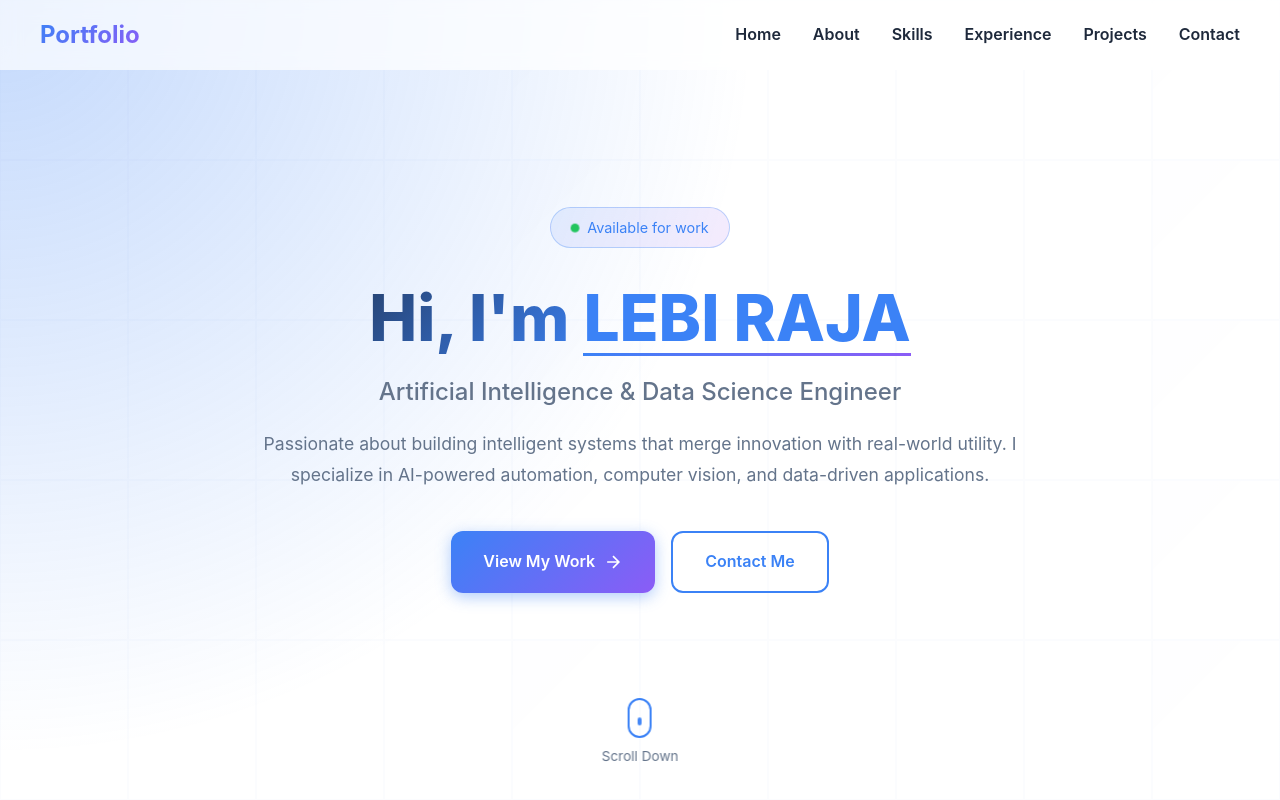
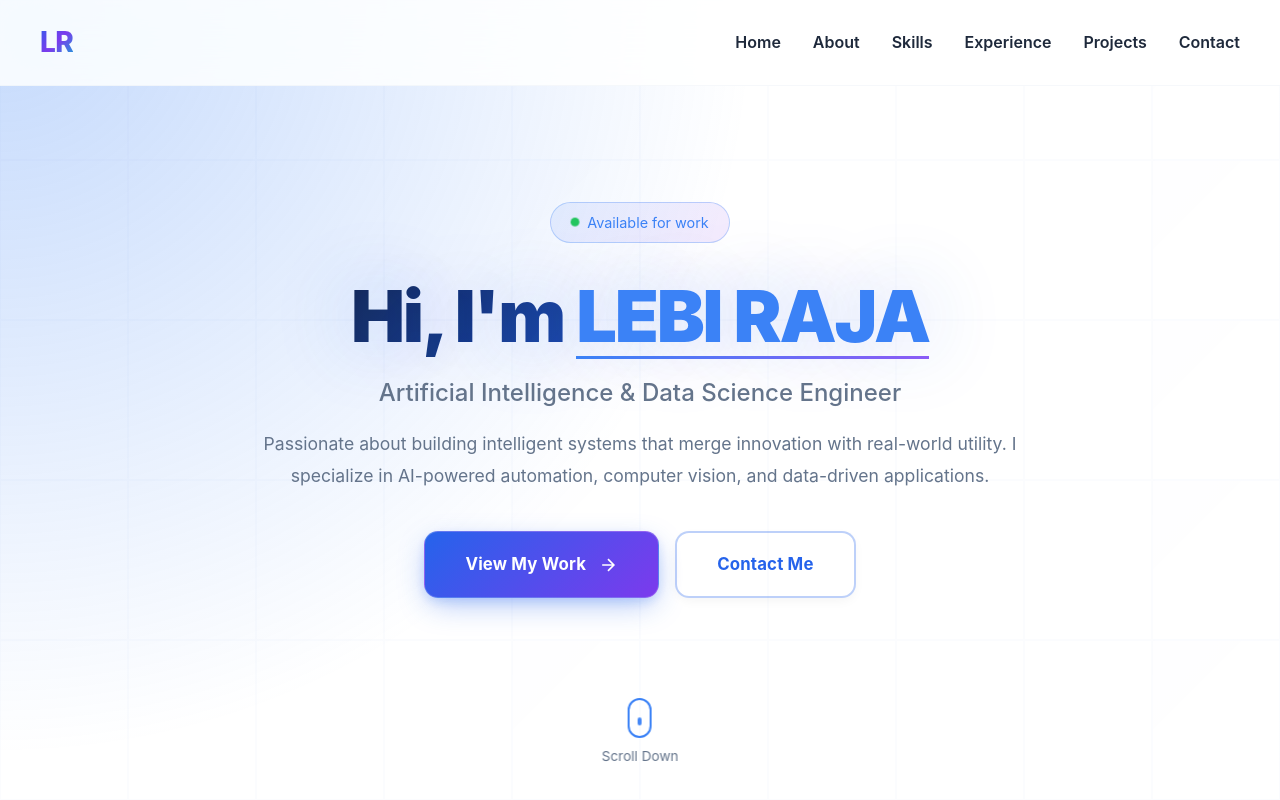
Before and after one commit to lebiraja/portfolio_me, a React (Vite) app: page / in a window 1280 px wide. Shown: the top 800 px of the page. Built offline with nearby package versions, Linux system fonts and the light colour scheme.

Commit message:
UI update

```diff
--- a/src/components/Contact.jsx
+++ b/src/components/Contact.jsx
@@ -95,7 +95,12 @@ const Contact = () => {
                 required
               ></textarea>
             </div>
-            <button type="submit" className="btn btn-primary">Send Message</button>
+            <button type="submit" className="btn btn-primary">
+              <span>Send Message</span>
+              <svg width="20" height="20" viewBox="0 0 24 24" fill="none" stroke="currentColor" strokeWidth="2">
+                <path d="M22 2L11 13M22 2l-7 20-4-9-9-4 20-7z"/>
+              </svg>
+            </button>
           </form>
         </div>
       </div>
--- a/src/components/Footer.jsx
+++ b/src/components/Footer.jsx
@@ -5,8 +5,8 @@ const Footer = () => {
   return (
     <footer className="footer">
       <div className="container">
-        <p>&copy; {new Date().getFullYear()} Your Name. All rights reserved.</p>
-        <p>Built with ❤️ using React</p>
+        <p>&copy; {new Date().getFullYear()} Lebi Raja. All rights reserved.</p>
+        <p>Crafted with precision & passion using React</p>
       </div>
     </footer>
   );
--- a/src/components/Hero.css
+++ b/src/components/Hero.css
@@ -75,15 +75,23 @@
 }
 
 .hero-title {
-  font-size: 4rem;
-  font-weight: 800;
+  font-size: 4.5rem;
+  font-weight: 900;
   margin-bottom: 1rem;
-  background: linear-gradient(135deg, #1e293b 0%, #3b82f6 50%, #8b5cf6 100%);
+  background: linear-gradient(135deg, #0f172a 0%, #2563eb 40%, #7c3aed 70%, #06b6d4 100%);
+  background-size: 200% auto;
   -webkit-background-clip: text;
   -webkit-text-fill-color: transparent;
   background-clip: text;
-  animation: slideDown 1s ease-out 0.4s both;
-  line-height: 1.2;
+  animation: slideDown 1s ease-out 0.4s both, gradientShift 8s ease infinite;
+  line-height: 1.15;
+  letter-spacing: -0.03em;
+  text-shadow: 0 0 80px rgba(37, 99, 235, 0.3);
+}
+
+@keyframes gradientShift {
+  0%, 100% { background-position: 0% 50%; }
+  50% { background-position: 100% 50%; }
 }
 
 .highlight {
@@ -130,15 +138,17 @@
 .btn {
   display: inline-flex;
   align-items: center;
-  gap: 0.5rem;
-  padding: 1rem 2rem;
-  border-radius: 12px;
+  gap: 0.75rem;
+  padding: 1.125rem 2.5rem;
+  border-radius: 14px;
   text-decoration: none;
-  font-weight: 600;
-  transition: all 0.4s cubic-bezier(0.4, 0, 0.2, 1);
+  font-weight: 700;
+  font-size: 1.05rem;
+  transition: all 0.3s cubic-bezier(0.4, 0, 0.2, 1);
   cursor: pointer;
   position: relative;
   overflow: hidden;
+  letter-spacing: 0.01em;
 }
 
 .btn::before {
@@ -149,14 +159,32 @@
   width: 0;
   height: 0;
   border-radius: 50%;
-  background: rgba(255, 255, 255, 0.3);
+  background: rgba(255, 255, 255, 0.25);
   transform: translate(-50%, -50%);
-  transition: width 0.6s, height 0.6s;
+  transition: width 0.5s cubic-bezier(0.4, 0, 0.2, 1), height 0.5s cubic-bezier(0.4, 0, 0.2, 1);
 }
 
 .btn:hover::before {
-  width: 300px;
-  height: 300px;
+  width: 400px;
+  height: 400px;
+}
+
+.btn::after {
+  content: '';
+  position: absolute;
+  inset: 0;
+  border-radius: 14px;
+  padding: 2px;
+  background: linear-gradient(135deg, rgba(255, 255, 255, 0.4), transparent);
+  -webkit-mask: linear-gradient(#fff 0 0) content-box, linear-gradient(#fff 0 0);
+  -webkit-mask-composite: xor;
+  mask-composite: exclude;
+  opacity: 0;
+  transition: opacity 0.3s;
+}
+
+.btn:hover::after {
+  opacity: 1;
 }
 
 .btn span, .btn svg {
@@ -165,14 +193,16 @@
 }
 
 .btn-primary {
-  background: linear-gradient(135deg, #3b82f6 0%, #8b5cf6 100%);
+  background: linear-gradient(135deg, #2563eb 0%, #7c3aed 100%);
   color: white;
-  box-shadow: 0 4px 15px rgba(59, 130, 246, 0.4);
+  box-shadow: 0 10px 30px -5px rgba(37, 99, 235, 0.4), 0 4px 12px -2px rgba(37, 99, 235, 0.2);
+  border: 1px solid rgba(255, 255, 255, 0.2);
 }
 
 .btn-primary:hover {
-  transform: translateY(-3px);
-  box-shadow: 0 8px 25px rgba(59, 130, 246, 0.5);
+  transform: translateY(-4px) scale(1.02);
+  box-shadow: 0 20px 40px -10px rgba(37, 99, 235, 0.5), 0 10px 20px -5px rgba(124, 58, 237, 0.3);
+  background: linear-gradient(135deg, #1d4ed8 0%, #6d28d9 100%);
 }
 
 .btn-primary svg {
@@ -184,16 +214,19 @@
 }
 
 .btn-secondary {
-  background-color: transparent;
-  color: #3b82f6;
-  border: 2px solid #3b82f6;
+  background: rgba(255, 255, 255, 0.1);
+  backdrop-filter: blur(10px);
+  color: #2563eb;
+  border: 2px solid rgba(37, 99, 235, 0.3);
+  box-shadow: 0 4px 12px -2px rgba(0, 0, 0, 0.05);
 }
 
 .btn-secondary:hover {
-  background-color: #3b82f6;
+  background: linear-gradient(135deg, #2563eb, #7c3aed);
   color: white;
-  transform: translateY(-3px);
-  box-shadow: 0 8px 25px rgba(59, 130, 246, 0.3);
+  border-color: transparent;
+  transform: translateY(-4px) scale(1.02);
+  box-shadow: 0 12px 30px -8px rgba(37, 99, 235, 0.4);
 }
 
 .scroll-indicator {
--- a/src/components/Navbar.css
+++ b/src/components/Navbar.css
@@ -4,15 +4,19 @@
   left: 0;
   right: 0;
   z-index: 1000;
-  padding: 1rem 2rem;
+  padding: 1.25rem 2rem;
   transition: all 0.4s cubic-bezier(0.4, 0, 0.2, 1);
-  background-color: rgba(255, 255, 255, 0.7);
-  backdrop-filter: blur(10px);
+  background: rgba(255, 255, 255, 0.85);
+  backdrop-filter: blur(20px) saturate(180%);
+  -webkit-backdrop-filter: blur(20px) saturate(180%);
+  border-bottom: 1px solid rgba(226, 232, 240, 0.3);
 }
 
 .navbar.scrolled {
-  background-color: rgba(255, 255, 255, 0.98);
-  box-shadow: 0 4px 20px rgba(0, 0, 0, 0.08);
+  background: rgba(255, 255, 255, 0.95);
+  box-shadow: 0 4px 30px rgba(0, 0, 0, 0.06), 0 1px 3px rgba(0, 0, 0, 0.05);
+  border-bottom: 1px solid rgba(226, 232, 240, 0.5);
+  padding: 1rem 2rem;
 }
 
 .nav-container {
@@ -24,18 +28,36 @@
 }
 
 .logo {
-  font-size: 1.5rem;
-  font-weight: 700;
-  background: linear-gradient(135deg, #3b82f6, #8b5cf6);
+  font-size: 1.75rem;
+  font-weight: 800;
+  background: linear-gradient(135deg, #2563eb 0%, #7c3aed 50%, #06b6d4 100%);
   -webkit-background-clip: text;
   -webkit-text-fill-color: transparent;
   background-clip: text;
   text-decoration: none;
-  transition: all 0.3s ease;
+  transition: all 0.4s cubic-bezier(0.4, 0, 0.2, 1);
+  position: relative;
+  letter-spacing: -0.02em;
+}
+
+.logo::after {
+  content: '';
+  position: absolute;
+  bottom: -4px;
+  left: 0;
+  width: 0;
+  height: 2px;
+  background: linear-gradient(90deg, #2563eb, #7c3aed);
+  transition: width 0.4s cubic-bezier(0.4, 0, 0.2, 1);
+}
+
+.logo:hover::after {
+  width: 100%;
 }
 
 .logo:hover {
-  transform: scale(1.05);
+  transform: translateY(-2px);
+  filter: brightness(1.1);
 }
 
 .nav-menu {
--- a/src/components/Navbar.jsx
+++ b/src/components/Navbar.jsx
@@ -25,7 +25,7 @@ const Navbar = () => {
   return (
     <nav className={`navbar ${isScrolled ? 'scrolled' : ''}`}>
       <div className="nav-container">
-        <a href="#home" className="logo">Portfolio</a>
+        <a href="#home" className="logo">LR</a>
 
         <button className="mobile-menu-btn" onClick={toggleMobileMenu}>
           <span></span>
--- a/src/components/Projects.jsx
+++ b/src/components/Projects.jsx
@@ -52,7 +52,9 @@ const Projects = () => {
                 <p className="project-description">{project.description}</p>
                 <div className="project-tech">
                   {project.technologies.map((tech, i) => (
-                    <span key={i} className="tech-tag">{tech}</span>
+                    <span key={i} className="tech-tag">
+                      <span>{tech}</span>
+                    </span>
                   ))}
                 </div>
                 <div className="project-links">
--- a/src/index.css
+++ b/src/index.css
@@ -14,11 +14,25 @@
   -webkit-font-smoothing: antialiased;
   -moz-osx-font-smoothing: grayscale;
 
-  --primary-blue: #3b82f6;
-  --primary-purple: #8b5cf6;
-  --dark: #1e293b;
+  --primary-blue: #2563eb;
+  --primary-purple: #7c3aed;
+  --accent-cyan: #06b6d4;
+  --dark: #0f172a;
+  --dark-secondary: #1e293b;
   --gray: #64748b;
+  --light-gray: #94a3b8;
   --light-bg: #f8fafc;
+  --white: #ffffff;
+
+  --shadow-sm: 0 1px 2px 0 rgba(0, 0, 0, 0.05);
+  --shadow-md: 0 4px 6px -1px rgba(0, 0, 0, 0.1);
+  --shadow-lg: 0 10px 15px -3px rgba(0, 0, 0, 0.1);
+  --shadow-xl: 0 20px 25px -5px rgba(0, 0, 0, 0.1);
+  --shadow-2xl: 0 25px 50px -12px rgba(0, 0, 0, 0.25);
+
+  --transition-fast: 150ms cubic-bezier(0.4, 0, 0.2, 1);
+  --transition-base: 300ms cubic-bezier(0.4, 0, 0.2, 1);
+  --transition-slow: 500ms cubic-bezier(0.4, 0, 0.2, 1);
 }
 
 body {
@@ -32,6 +46,42 @@ body {
 
 html {
   scroll-behavior: smooth;
+  scroll-padding-top: 80px;
+}
+
+/* Professional Glassmorphism Effect */
+.glass-effect {
+  background: rgba(255, 255, 255, 0.8);
+  backdrop-filter: blur(20px);
+  -webkit-backdrop-filter: blur(20px);
+  border: 1px solid rgba(255, 255, 255, 0.2);
+}
+
+/* Subtle Parallax Elements */
+.parallax-slow {
+  transform: translateZ(0);
+  will-change: transform;
+}
+
+/* Professional Hover States */
+.interactive-card {
+  transition: all var(--transition-base);
+  position: relative;
+}
+
+.interactive-card::before {
+  content: '';
+  position: absolute;
+  inset: 0;
+  background: linear-gradient(135deg, rgba(37, 99, 235, 0.05), rgba(124, 58, 237, 0.05));
+  opacity: 0;
+  transition: opacity var(--transition-base);
+  pointer-events: none;
+  border-radius: inherit;
+}
+
+.interactive-card:hover::before {
+  opacity: 1;
 }
 
 /* Custom Scrollbar */
```
Also changed, not shown: src/components/Contact.css (+71 -20 lines), src/components/Projects.css (+60 -18 lines).
